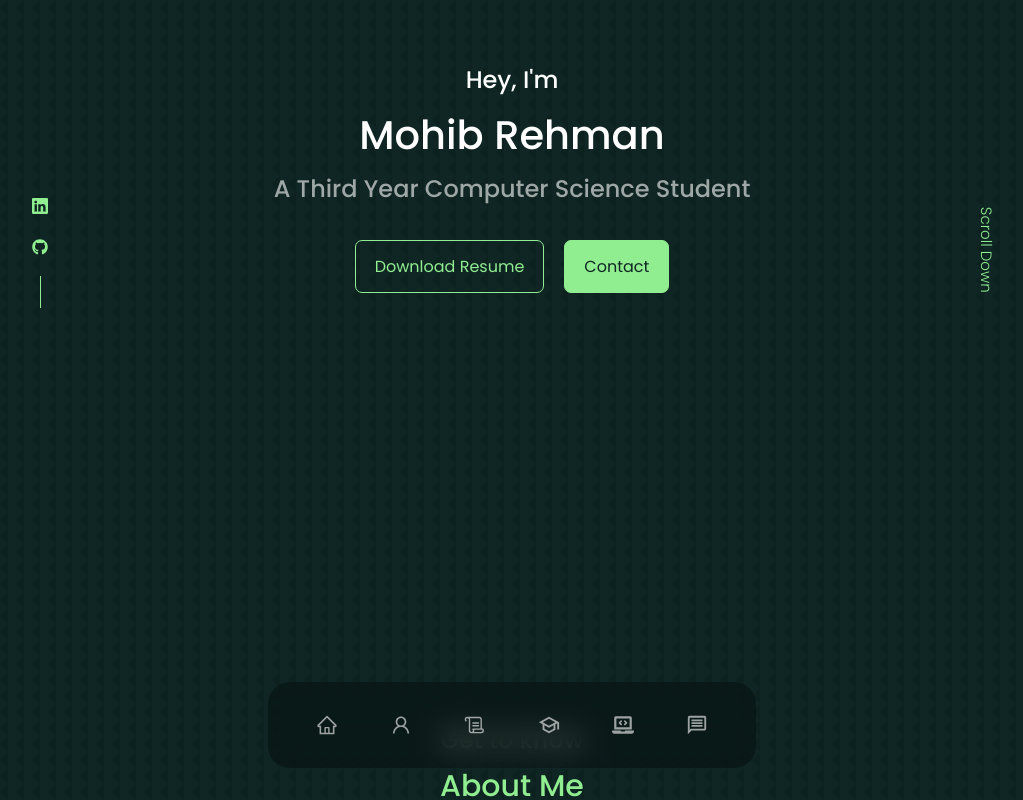
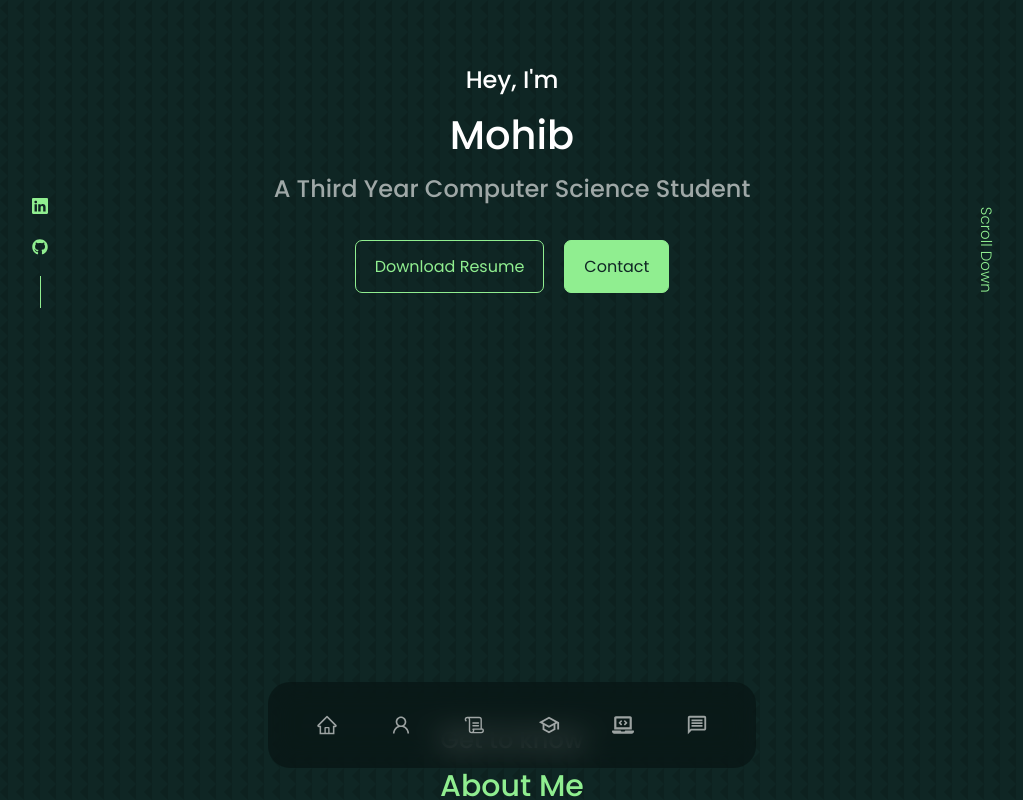
Before and after one commit to ImJehtts/Mohib-Website, a React (Create React App) app in the folder frontend/: page / in a window 1280 px wide. Shown: the top 800 px of the page, without its empty margins (128-1151 px from the left). Built offline with nearby package versions, Linux system fonts and the light colour scheme.

Commit message:
checking response

```diff
--- a/frontend/src/components/Header/Header.js
+++ b/frontend/src/components/Header/Header.js
@@ -9,7 +9,7 @@ const Header = () => {
     <header>
       <div className='container header__container'>
         <h5>Hey, I'm</h5>
-        <h1>Mohib Rehman</h1>
+        <h1>Mohib</h1>
         <h5 className='text-light'>A Third Year Computer Science Student</h5>
         <CTA/>
         <HeaderSocials/>
```
